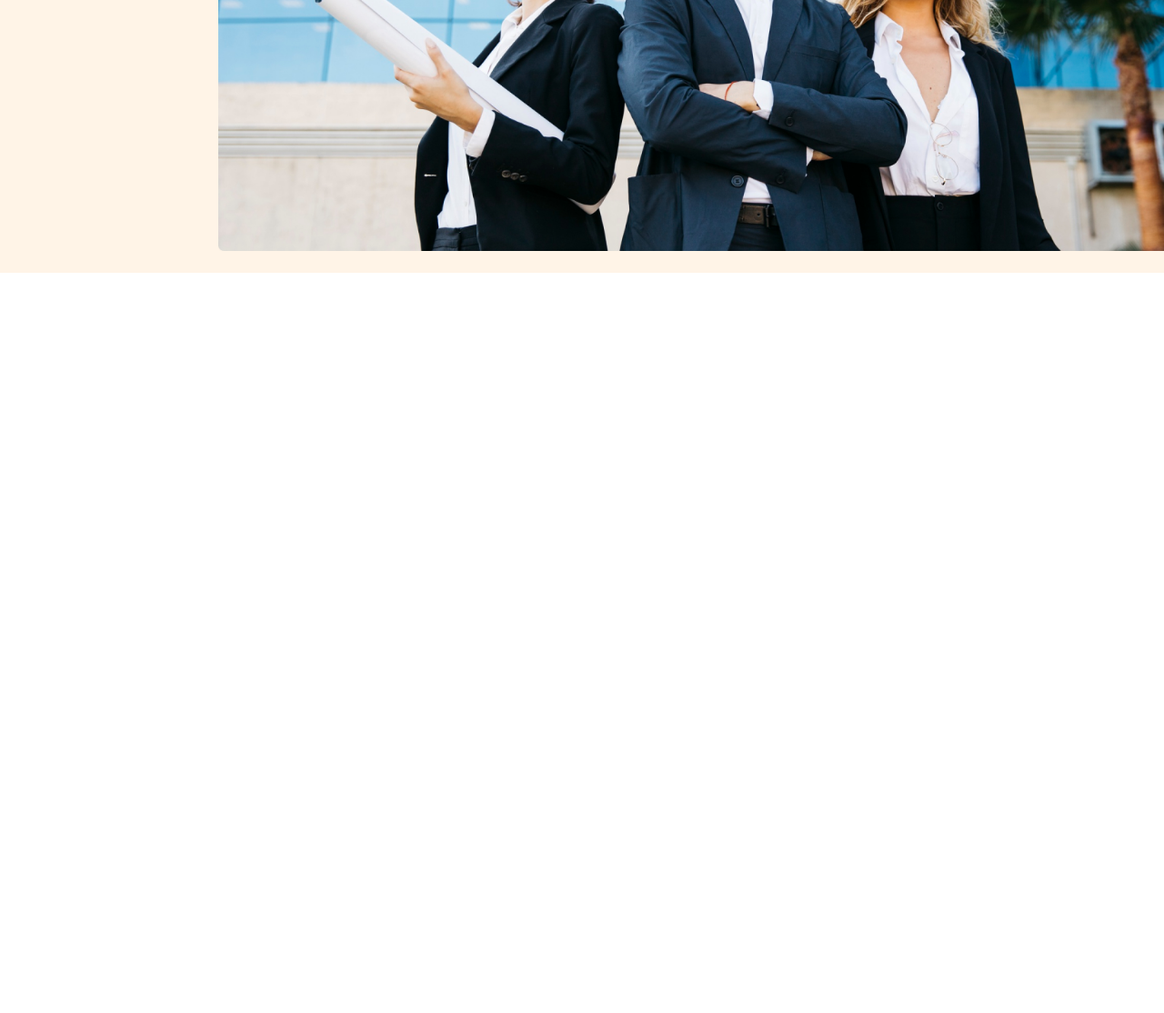
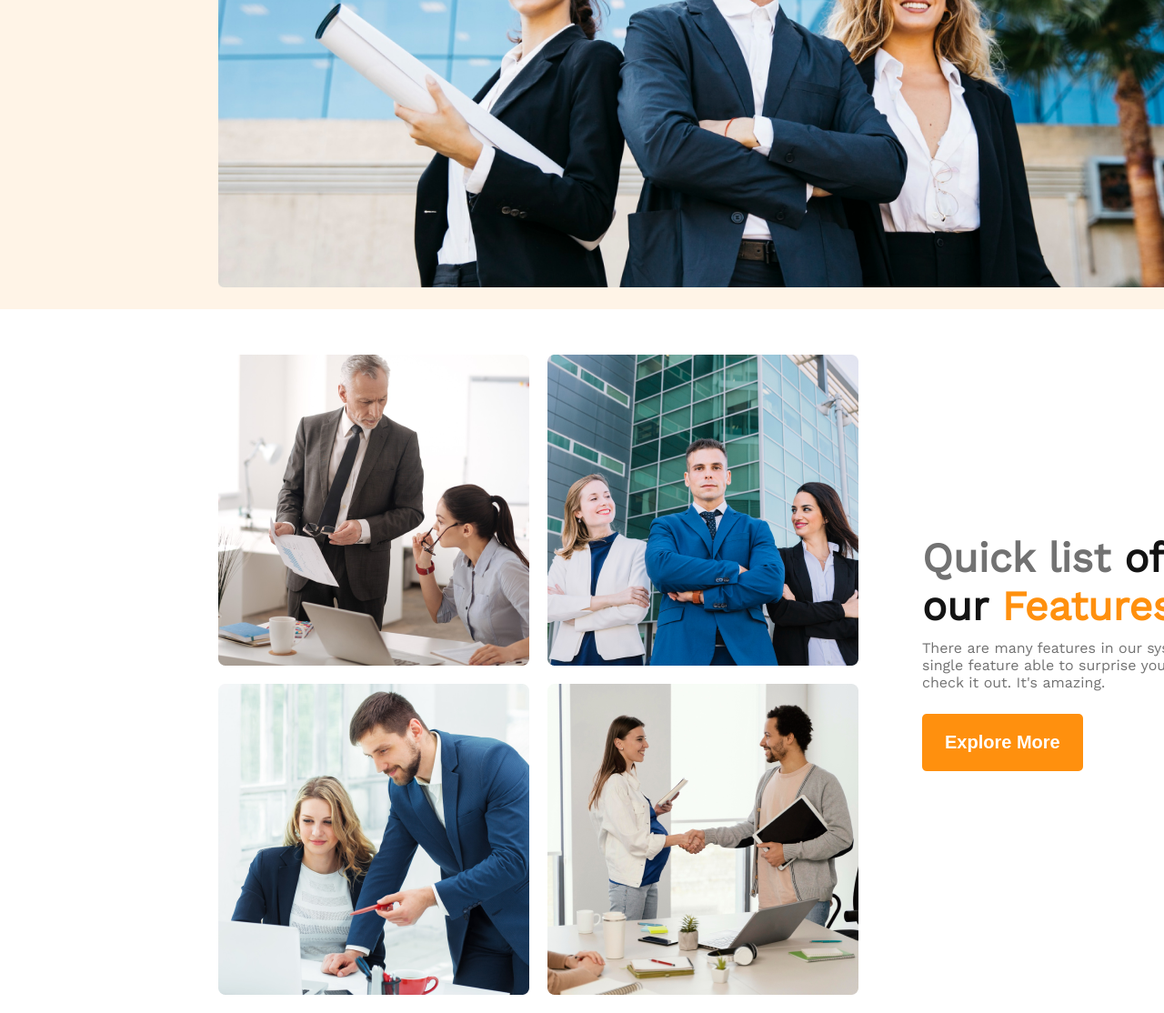
Before and after one commit to Bayshakhe/g3-architects-website, a plain HTML site: page index.html in a window 1280 px wide. Shown: the part 817-1931 px from the top of the page at 91% size. Before the commit the page ends 1117 px from the top, so only its background shows below. Drawn offline with nearby package versions, Linux system fonts and the light colour scheme.

Commit message:
feature section done with responsive design

```diff
--- a/index.html
+++ b/index.html
@@ -33,20 +33,39 @@
         </section>
         <!-- navbar ends from here -->
         <!-- banner section start -->
-        <section>
-            <div class="banner-container">
+        <section class="banner-container">
                 <div class="banner">
                     <h1 class="banner-title">Brand New <br> Group of Architects</h1>
-                    <p class="banner-description">There are many architects group in our around. But we have a beautiful group. This group member's are so pationate and dedicated. So Obviously we can achieve more than our desires. <br>
-                    Let's walk for a long...!</p>
+                    <p class="description">There are many architects group in our around. But we have a beautiful group. This group member's are so pationate and dedicated. So Obviously we can achieve more than our desires. <br>
+                    Let's walk for a class="banner-description" long...!</p>
                     <button class="primary-btn">Explore More</button>
                 </div>
                 <img src="./images/banner.png" alt="Banner image">
-            </div>
         </section>
         <!-- banner section end -->
     </header>
 
+    <!-- main section -->
+    <main>
+        <!-- feature section starts from here -->
+        <section class="feature-container">
+            <div class="feature-images">
+                <img src="./images/team1.png" alt="">
+                <img src="./images/team2.png" alt="">
+                <img src="./images/team3.png" alt="">
+                <img src="./images/team4.png" alt="">
+            </div>
+            <div class="feature-description">
+                <h2 class="feature-title">Quick list <span class="black-text"> of our </span> <span class="orange-text">Features</span> </h2>
+                <p class="description">There are many features in our system. Any single feature able to surprise you. Just check it out. It's amazing.</p>
+                <button class="primary-btn">Explore More</button>
+            </div>
+        </section>
+        <!-- feature section end from here -->
+
+    </main>
+
+
 
 </body>
 </html>
--- a/styles/style.css
+++ b/styles/style.css
@@ -10,7 +10,11 @@ body{
     margin: 0 auto;
 }
 section{
-    padding: 20px 240px;
+    padding: 50px 240px 20px;
+}
+.description{
+    color: #727272;
+    margin: 10px 0 25px;
 }
 .primary-btn{
     background-color: #FF900E;
@@ -22,6 +26,12 @@ section{
     padding: 20px 25px;
     margin-bottom: 50px;
 }
+.black-text{
+    color: #131313;
+}
+.orange-text{
+    color: #FF900E;
+}
 
 /* header section design starts */
 header{
@@ -31,7 +41,6 @@ header{
     navbar section design
     ---------------*/
 .navbar{
-    padding-top: 40px;
     display: flex;
     justify-content: space-between;
     align-items: center
@@ -71,14 +80,27 @@ nav li a:hover{
     font-size: 64px;
     font-weight: 700;
 }
-.banner-description{
-    color: #727272;
-    margin: 10px 0 25px;
-}
 .banner-container img{
     width: 100%;
 }
 
+/* ----------------
+    feature section design
+    ---------------*/
+    .feature-container{
+        display: flex;
+        gap: 70px;
+        align-items: center;
+    }
+    .feature-images{
+        display: grid;
+        grid-template-columns: repeat(2,1fr);
+        gap: 20px;
+    }
+    .feature-title{
+        font-size: 45px;
+        color: #727272;
+    }
 
 
 
@@ -109,4 +131,21 @@ nav li a:hover{
     .banner-title{
         font-size: 55px;
     }
+    .feature-container{
+        flex-direction: column;
+    }
+    .feature-images{
+        grid-template-columns: repeat(1,1fr);
+    }
 }
+
+
+/* Responsive design for tablet device */
+@media screen and (min-width: 689px) and (max-width: 991px){
+    body{
+        width: 100%;
+    }
+    section{
+        padding: 20px;
+    }
+}
```
